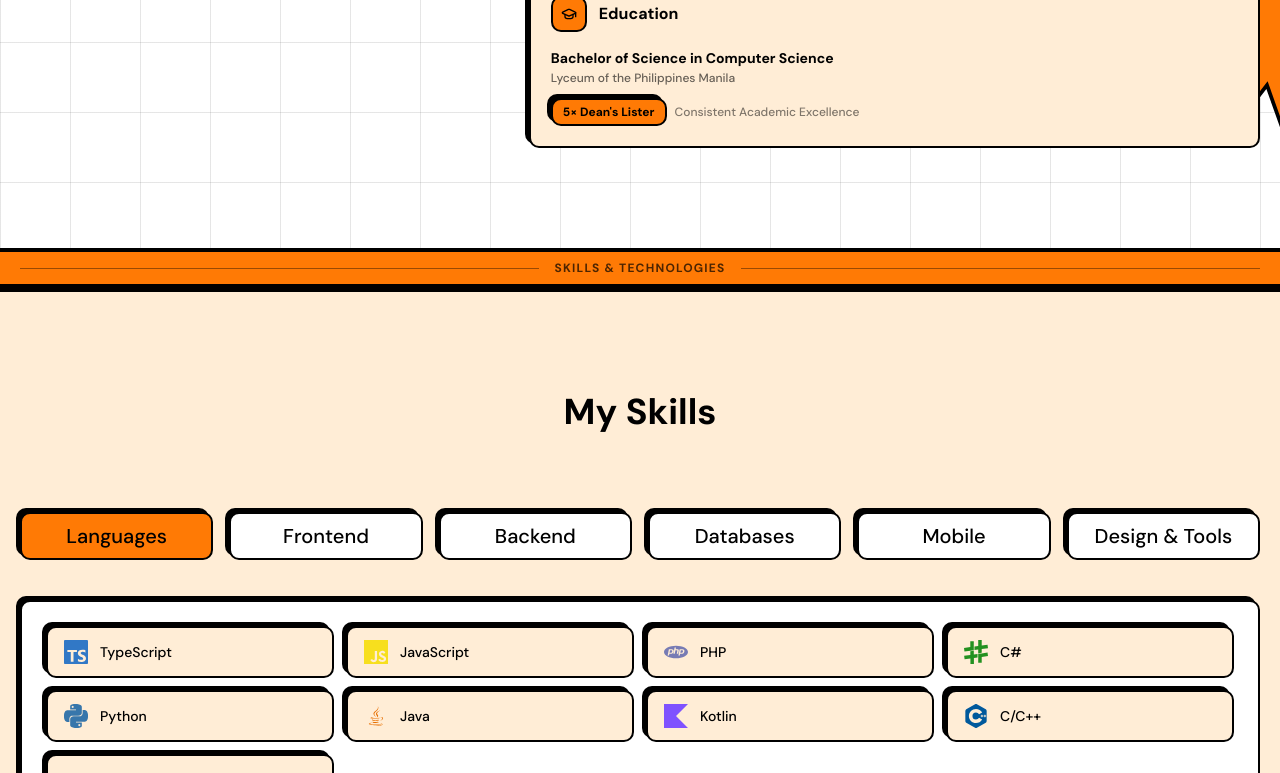
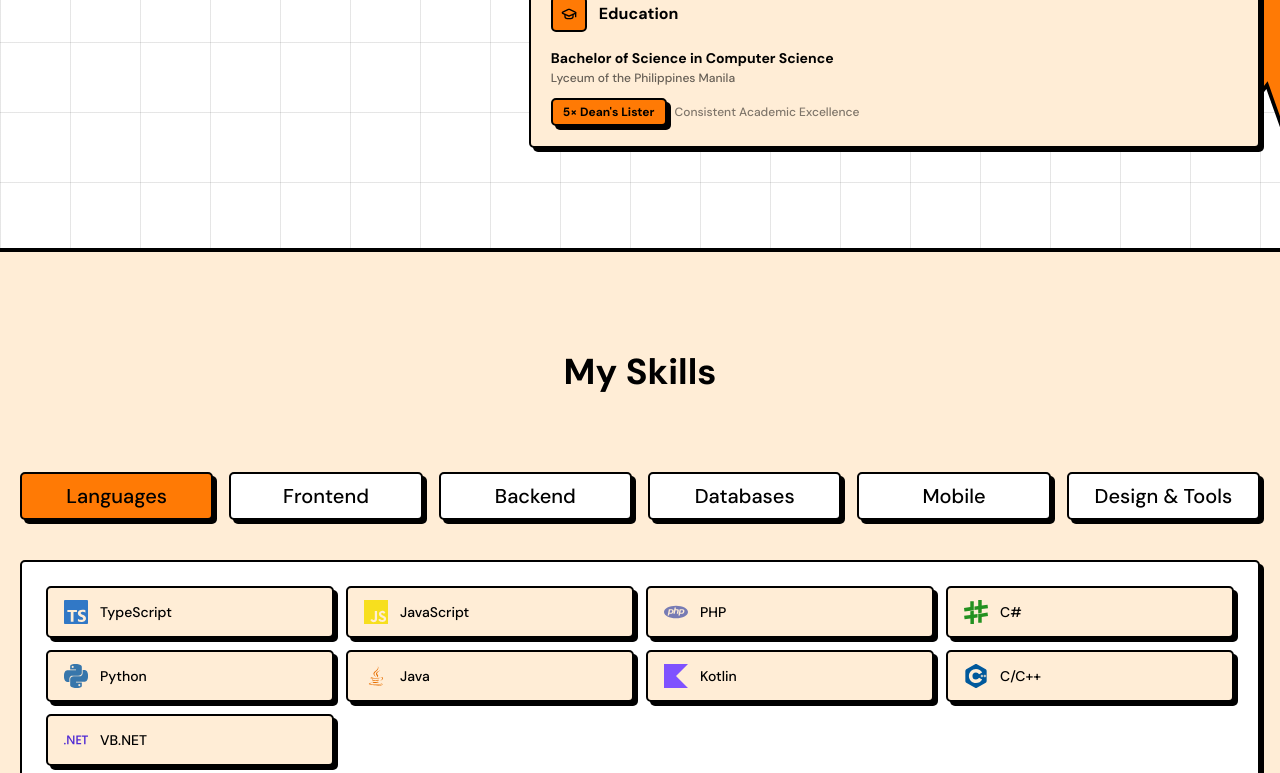
Before and after one commit to jshmnl/personal-portfolio, a Next.js app: page / in a window 1280 px wide. Shown: the part 2000-2773 px from the top of the page. Built offline with nearby package versions, Linux system fonts and the light colour scheme.

Commit message:
Revert shadow direction and border-radius to original; remove section connectors
Co-Authored-By: Claude Sonnet 4.6 <noreply@anthropic.com>

```diff
--- a/src/app/page.tsx
+++ b/src/app/page.tsx
@@ -20,17 +20,6 @@ import Star29 from "@/components/stars/s29"
 import Star32 from "@/components/stars/s32"
 import Star37 from "@/components/stars/s37"
 
-function SectionJoin({ label }: { label: string }) {
-  return (
-    <div className="flex items-center justify-center gap-4 bg-main border-y-4 border-border py-2 px-5">
-      <div className="h-px bg-border/40 flex-1" />
-      <span className="text-xs font-heading tracking-widest text-main-foreground/70 uppercase">
-        {label}
-      </span>
-      <div className="h-px bg-border/40 flex-1" />
-    </div>
-  )
-}
 
 export default function Home() {
   return (
@@ -61,13 +50,9 @@ export default function Home() {
       </Marquee>
 
       <AboutSection />
-      <SectionJoin label="Skills & Technologies" />
       <SkillsSection />
-      <SectionJoin label="Projects" />
       <ProjectsSection />
-      <SectionJoin label="Experience" />
       <ExperienceSection />
-      <SectionJoin label="Certifications" />
       <CertificationsSection />
 
       {/* Bottom marquee — TypeScript · React · Laravel · Next.js */}
--- a/src/styling/globals.css
+++ b/src/styling/globals.css
@@ -6,11 +6,11 @@
 @custom-variant dark (&:is(.dark *));
 
 :root {
-  --border-radius: 10px;
-  --box-shadow-x: -4px;
-  --box-shadow-y: -4px;
-  --reverse-box-shadow-x: 4px;
-  --reverse-box-shadow-y: 4px;
+  --border-radius: 5px;
+  --box-shadow-x: 4px;
+  --box-shadow-y: 4px;
+  --reverse-box-shadow-x: -4px;
+  --reverse-box-shadow-y: -4px;
 
   --heading-font-weight: 700;
   --base-font-weight: 500;
```
